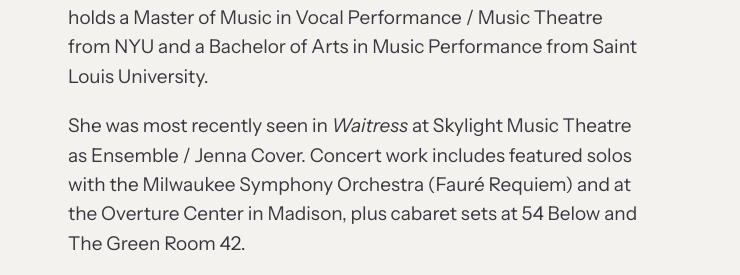
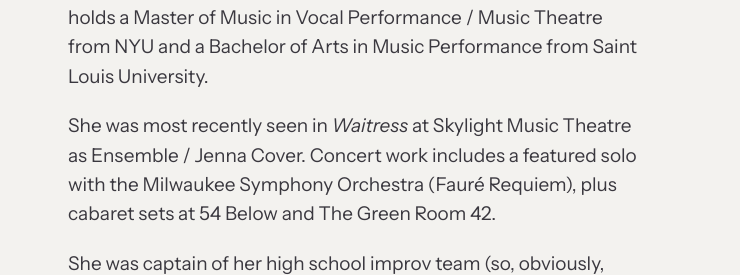
Before and after one commit to mott-lab/marynink, a plain HTML site: page about.html in a window 1280 px wide. Shown: the part 507-782 px from the top of the page, 540-1280 px from the left. Drawn offline with nearby package versions, Linux system fonts and the light colour scheme.

Commit message:
About bio: drop the Overture Center mention
Co-Authored-By: Claude Fable 5.1 <noreply@anthropic.com>
Claude-Session: https://claude.ai/code/session_01BaZf5eM7HSYV3GDWHsqvmv

```diff
--- a/about.html
+++ b/about.html
@@ -54,7 +54,7 @@
       <div class="split__main stack" style="gap:22px">
         <div class="prose">
           <p>Mary Nink is a Milwaukee, Wisconsin native turned New Yorker: a dynamic actress, singer, dancer, pianist, writer, and producer. She holds a Master of Music in Vocal Performance / Music Theatre from NYU and a Bachelor of Arts in Music Performance from Saint Louis University.</p>
-          <p>She was most recently seen in <em>Waitress</em> at Skylight Music Theatre as Ensemble / Jenna Cover. Concert work includes featured solos with the Milwaukee Symphony Orchestra (Fauré Requiem) and at the Overture Center in Madison, plus cabaret sets at 54 Below and The Green Room 42.</p>
+          <p>She was most recently seen in <em>Waitress</em> at Skylight Music Theatre as Ensemble / Jenna Cover. Concert work includes a featured solo with the Milwaukee Symphony Orchestra (Fauré Requiem), plus cabaret sets at 54 Below and The Green Room 42.</p>
           <p>She was captain of her high school improv team (so, obviously, very popular with the fellas) and has juicy lore as an assistant at a private equity firm and as a failed dog walker.</p>
         </div>
         <div class="actions" style="padding-top:8px">
```
